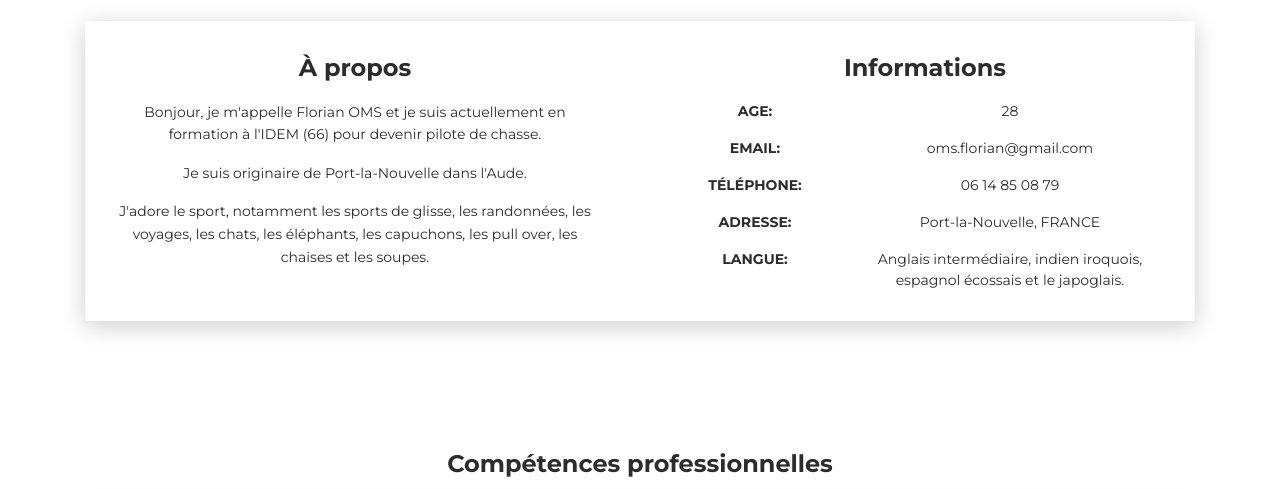
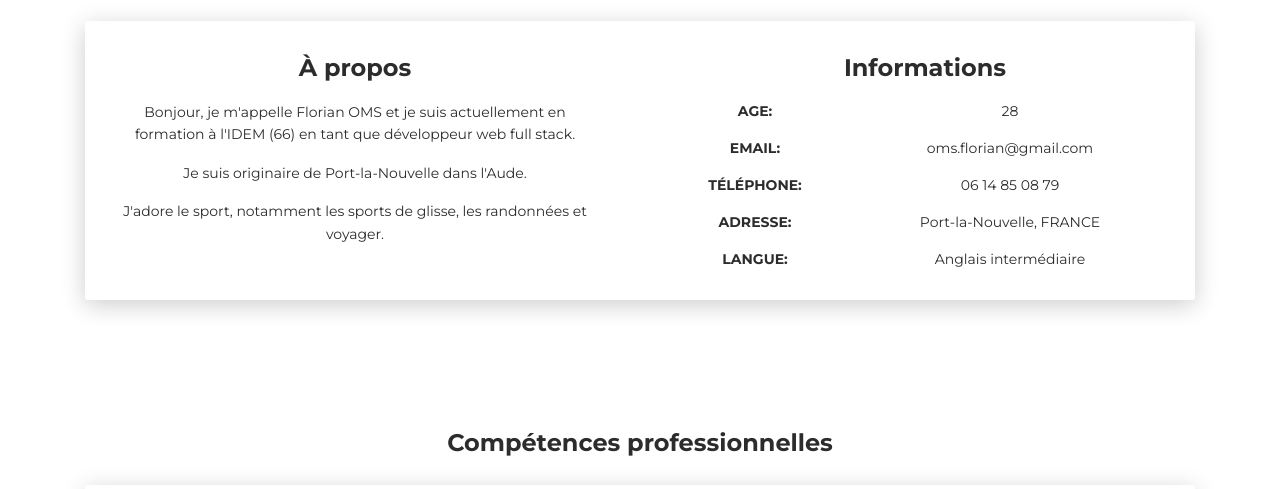
Before and after one commit to FlorianOMS/FlorianOMS.github.io, a plain HTML site: page index.html in a window 1280 px wide. Shown: the part 599-1088 px from the top of the page. Drawn offline with Linux system fonts and the light colour scheme.

Commit message:
Update index.html

```diff
--- a/index.html
+++ b/index.html
@@ -60,9 +60,9 @@
         <div class="col-lg-6 col-md-12">
           <div class="card-body">
             <div class="h4 mt-0 title">À propos</div>
-            <p>Bonjour, je m'appelle Florian OMS et je suis actuellement en formation à l'IDEM (66) pour devenir pilote de chasse.</p>
+            <p>Bonjour, je m'appelle Florian OMS et je suis actuellement en formation à l'IDEM (66) en tant que développeur web full stack.</p>
             <p>Je suis originaire de Port-la-Nouvelle dans l'Aude.</p>
-            <p>J'adore le sport, notamment les sports de glisse, les randonnées, les voyages, les chats, les éléphants, les capuchons, les pull over, les chaises et les soupes.</p>
+            <p>J'adore le sport, notamment les sports de glisse, les randonnées et voyager.</p>
           </div>
         </div>
         <div class="col-lg-6 col-md-12">
@@ -86,7 +86,7 @@
             </div>
             <div class="row mt-3">
               <div class="col-sm-4"><strong class="text-uppercase">Langue:</strong></div>
-              <div class="col-sm-8">Anglais intermédiaire, indien iroquois, espagnol écossais et le japoglais.</div>
+              <div class="col-sm-8">Anglais intermédiaire</div>
             </div>
           </div>
         </div>
```
